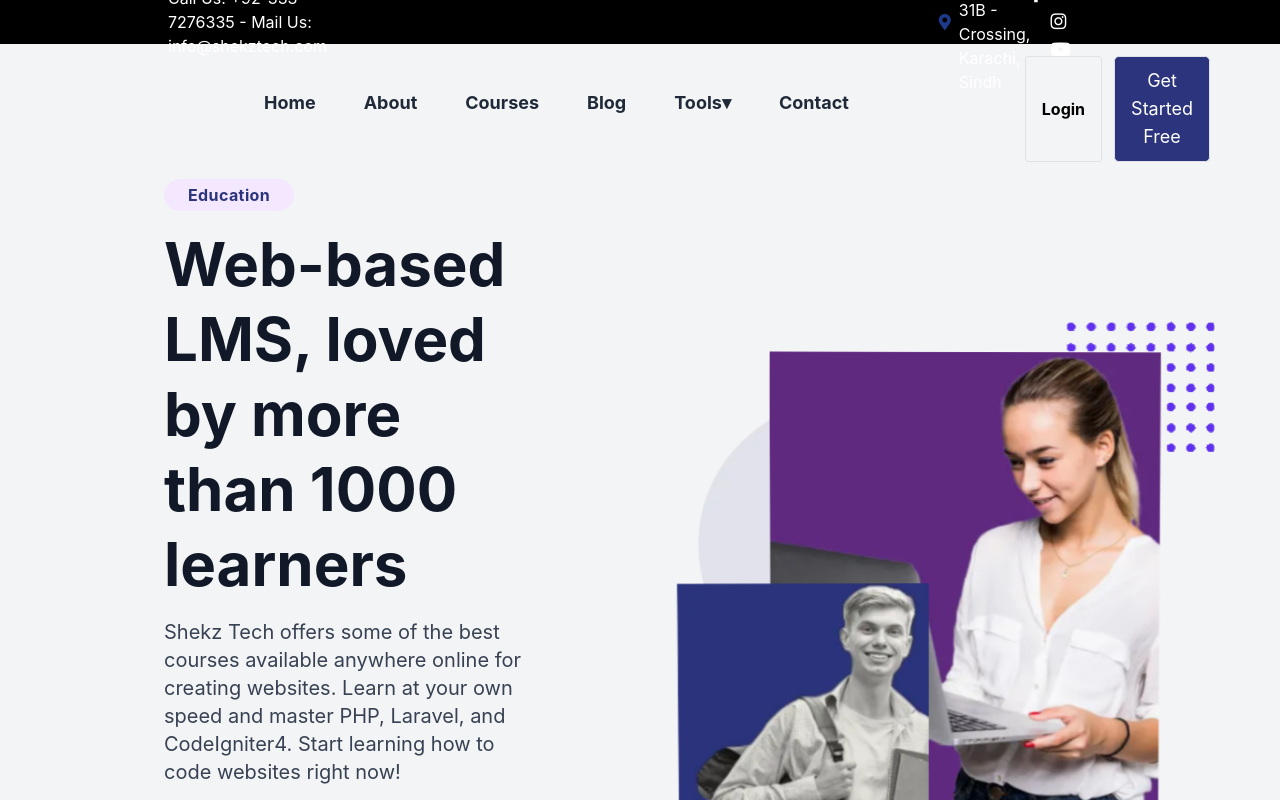
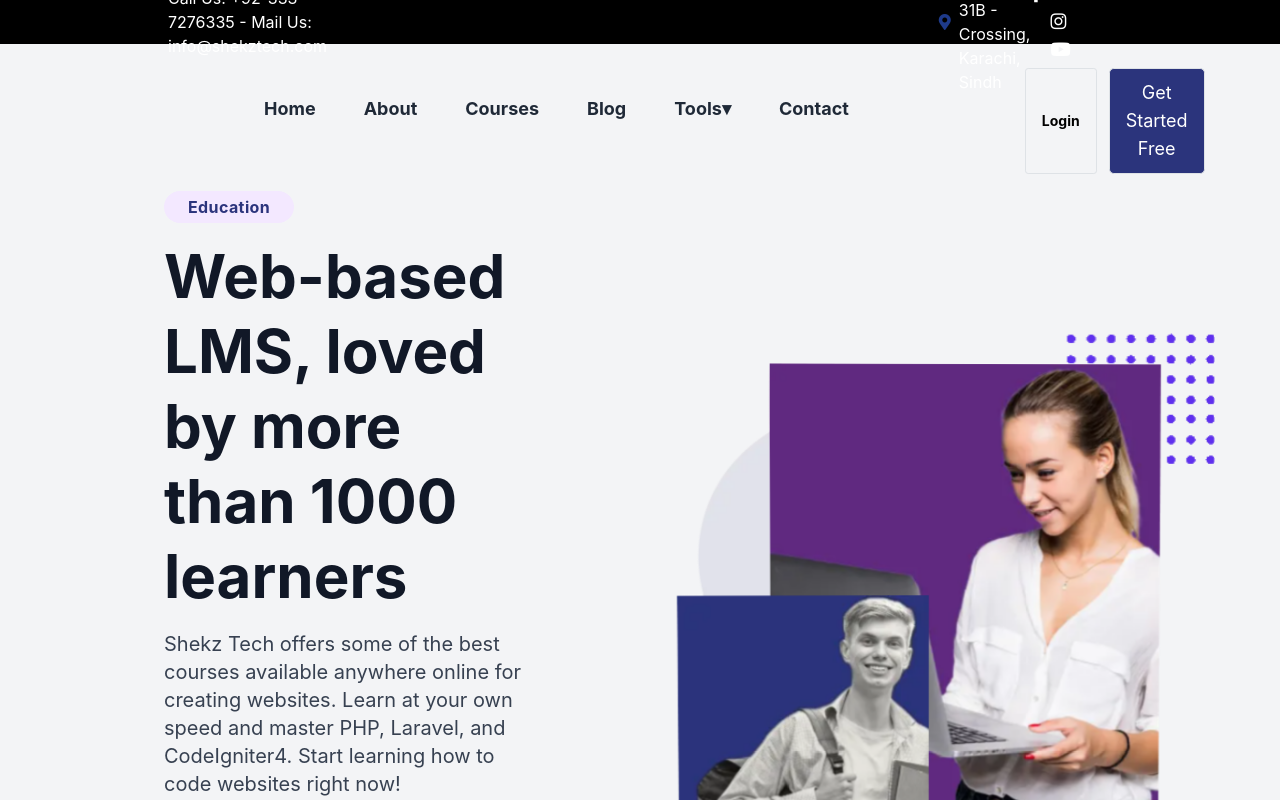
Before and after one commit to Shahzaibshzy/react-app-practice, a React (Vite) app: page / in a window 1280 px wide. Shown: the top 800 px of the page. Built offline with nearby package versions, Linux system fonts and the light colour scheme; some icons are missing.

Commit message:
Update Body.jsx

```diff
--- a/src/components/Body.jsx
+++ b/src/components/Body.jsx
@@ -74,13 +74,14 @@
             Contact
           </a>
         </nav>
-        <div className="flex justify-center space-x-3 mx-44 -mt-3">
+         <div className="flex justify-end space-x-3 sm:mx-20 lg:mx-44 ">
           <a
             href="/login"
             className="text-black text-md font-bold py-2.5 px-3 border
              border-gray-800 inline-block flex items-center
              rounded-sm transition-colors duration-200
-              hover:bg-blue-900 hover:text-white"
+              hover:bg-blue-900 hover:text-white text-md md:text-sm lg:text-md
+               transform scale-100 sm:scale-50 md:scale-75 lg:scale-100"
           >
             Login
           </a>
@@ -92,7 +93,8 @@
              rounded-lg text-lg
              transition-colors duration-200
              hover:!bg-white
-              hover:!border-blue-950 hover:!text-blue-900"
+              hover:!border-blue-950 hover:!text-blue-900 md:text-sm lg:text-lg
+               md:py-2 md:px-2 lg:py-2.5 lg:px-3 transform scale-100 sm:scale-50 md:scale-75 lg:scale-100"
           >
             Get Started Free
           </a>
```
